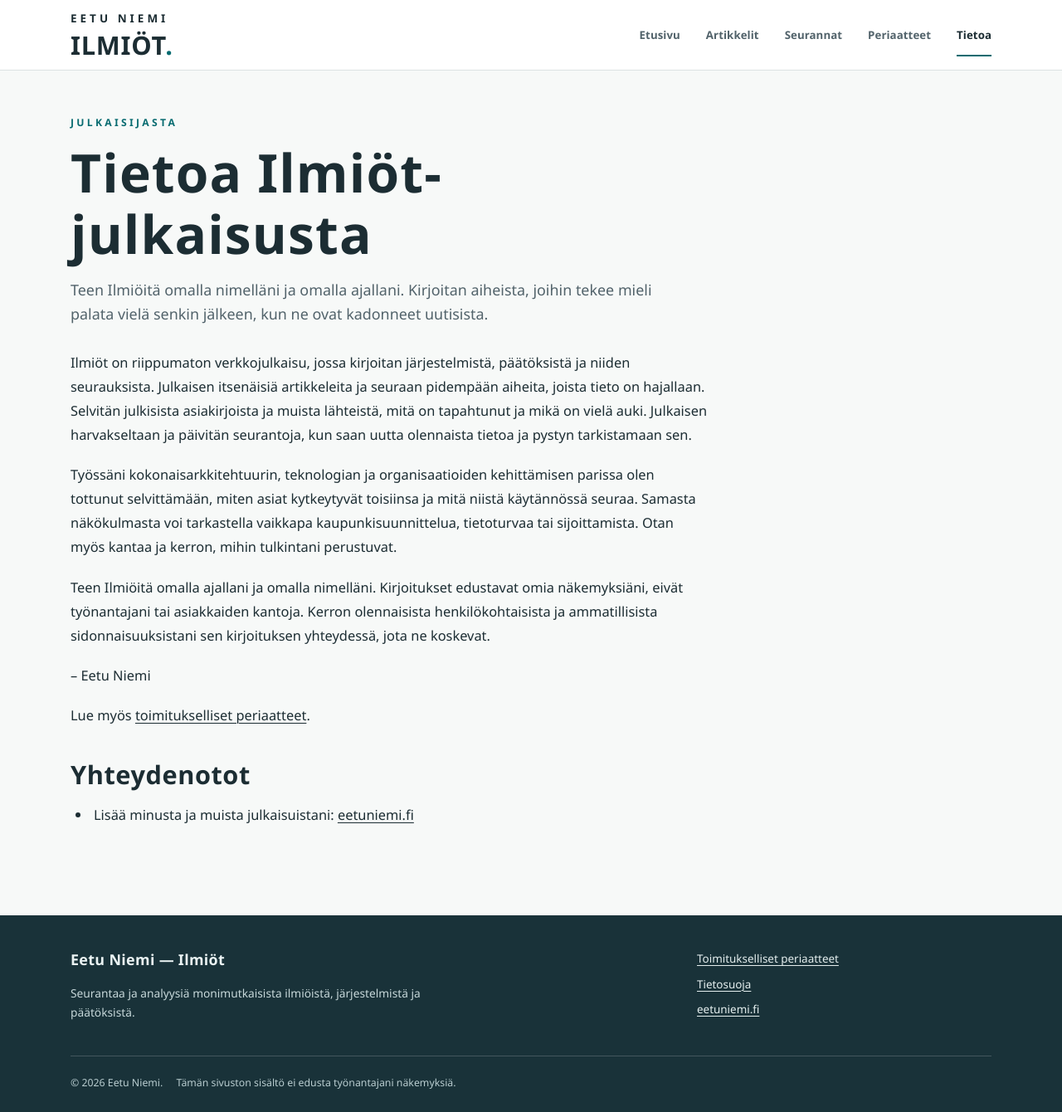
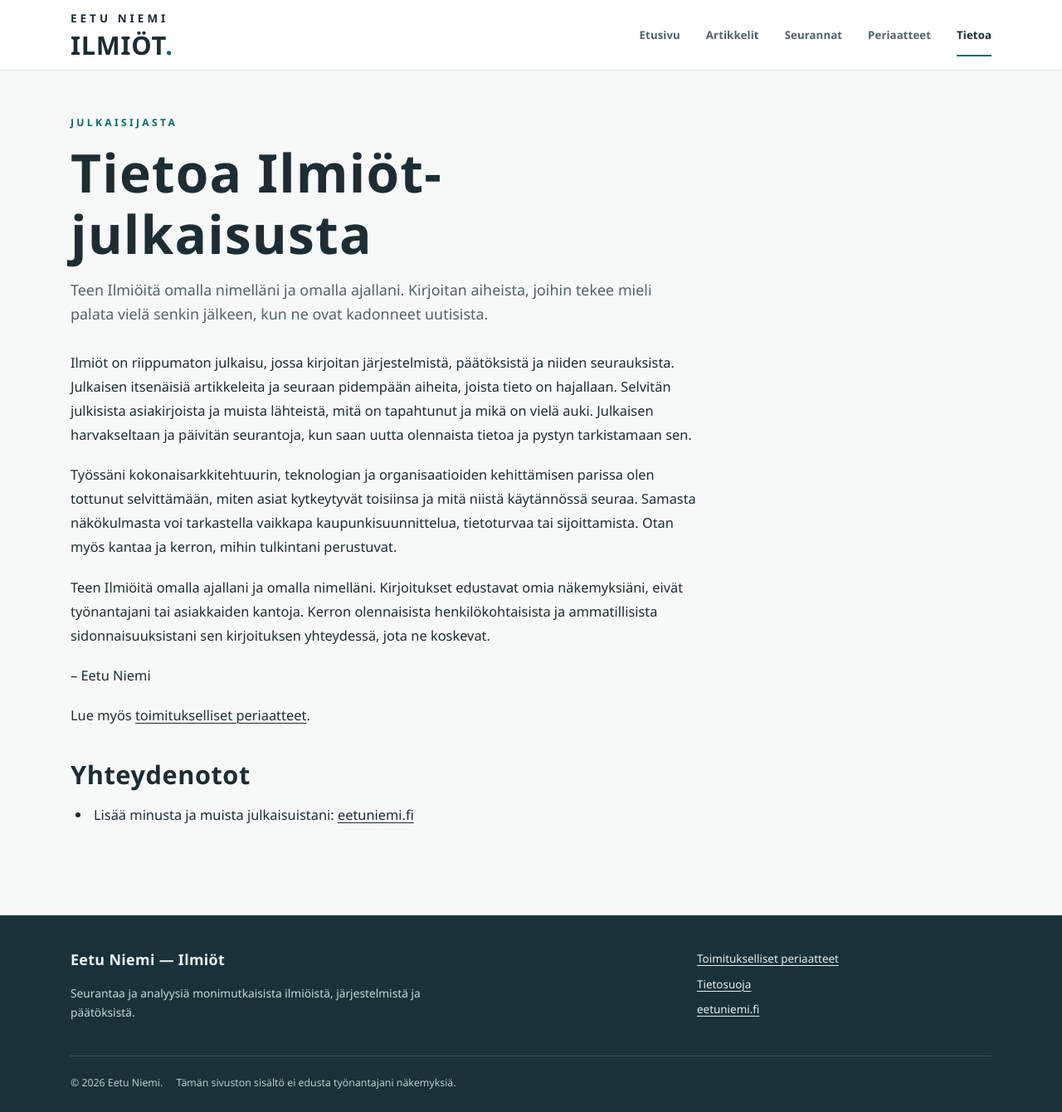
Before and after one commit to eetuniemiphd/ilmiot, a Jekyll site: the page built from tietoa.md, in a window 1280 px wide. Shown: the whole page at 83% size. Built offline with Jekyll 4.4.1, drawn with Linux system fonts in a browser that asks for light colours.

Commit message:
new content 2024 article

```diff
--- a/tietoa.md
+++ b/tietoa.md
@@ -6,7 +6,7 @@ eyebrow: Julkaisijasta
 lead: "Teen Ilmiöitä omalla nimelläni ja omalla ajallani. Kirjoitan aiheista, joihin tekee mieli palata vielä senkin jälkeen, kun ne ovat kadonneet uutisista."
 ---
 
-Ilmiöt on riippumaton verkkojulkaisu, jossa kirjoitan järjestelmistä, päätöksistä ja niiden seurauksista. Julkaisen itsenäisiä artikkeleita ja seuraan pidempään aiheita, joista tieto on hajallaan. Selvitän julkisista asiakirjoista ja muista lähteistä, mitä on tapahtunut ja mikä on vielä auki. Julkaisen harvakseltaan ja päivitän seurantoja, kun saan uutta olennaista tietoa ja pystyn tarkistamaan sen.
+Ilmiöt on riippumaton julkaisu, jossa kirjoitan järjestelmistä, päätöksistä ja niiden seurauksista. Julkaisen itsenäisiä artikkeleita ja seuraan pidempään aiheita, joista tieto on hajallaan. Selvitän julkisista asiakirjoista ja muista lähteistä, mitä on tapahtunut ja mikä on vielä auki. Julkaisen harvakseltaan ja päivitän seurantoja, kun saan uutta olennaista tietoa ja pystyn tarkistamaan sen.
 
 Työssäni kokonaisarkkitehtuurin, teknologian ja organisaatioiden kehittämisen parissa olen tottunut selvittämään, miten asiat kytkeytyvät toisiinsa ja mitä niistä käytännössä seuraa. Samasta näkökulmasta voi tarkastella vaikkapa kaupunkisuunnittelua, tietoturvaa tai sijoittamista. Otan myös kantaa ja kerron, mihin tulkintani perustuvat.
 
```
Also changed, not shown: periaatteet.md (+1 -1 lines), tietosuoja.md (+1 -1 lines), README.md.
